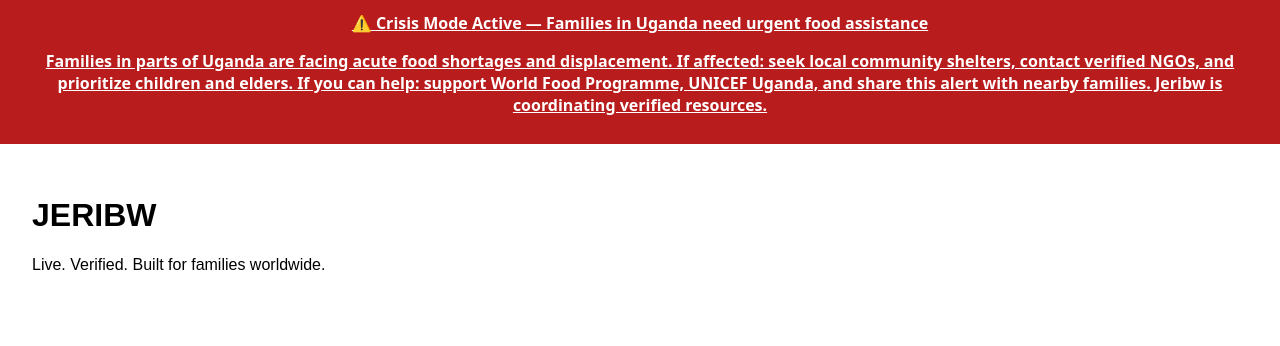
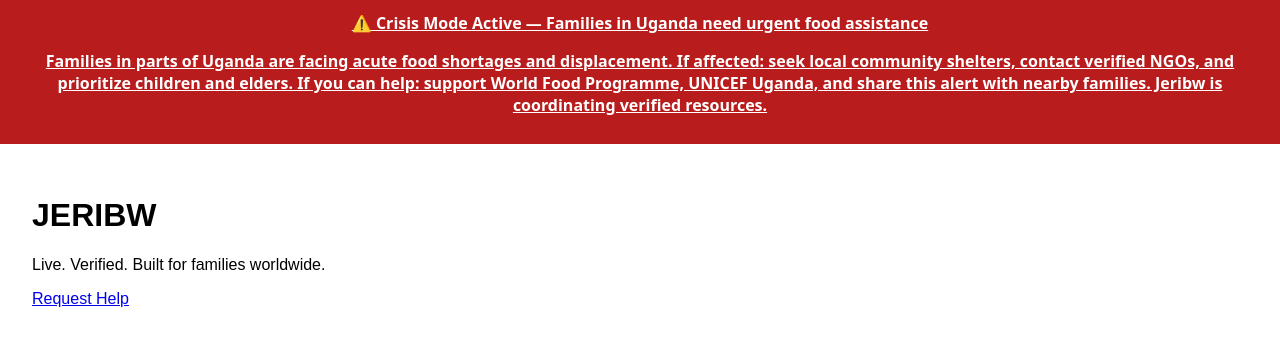
Before and after one commit to Jeribw-Foundation/jeribw, a Next.js app: page / in a window 1280 px wide. Shown: the top 346 px of the page. Built offline with nearby package versions, Linux system fonts and the light colour scheme.

Commit message:
Add Request Help link to homepage

```diff
--- a/app/page.tsx
+++ b/app/page.tsx
@@ -10,6 +10,9 @@ export default function HomePage() {
         <p>
           Live. Verified. Built for families worldwide.
         </p>
+     <p>
+  <a href="/help">Request Help</a>
+</p>
       </main>
     </>
   );
```
